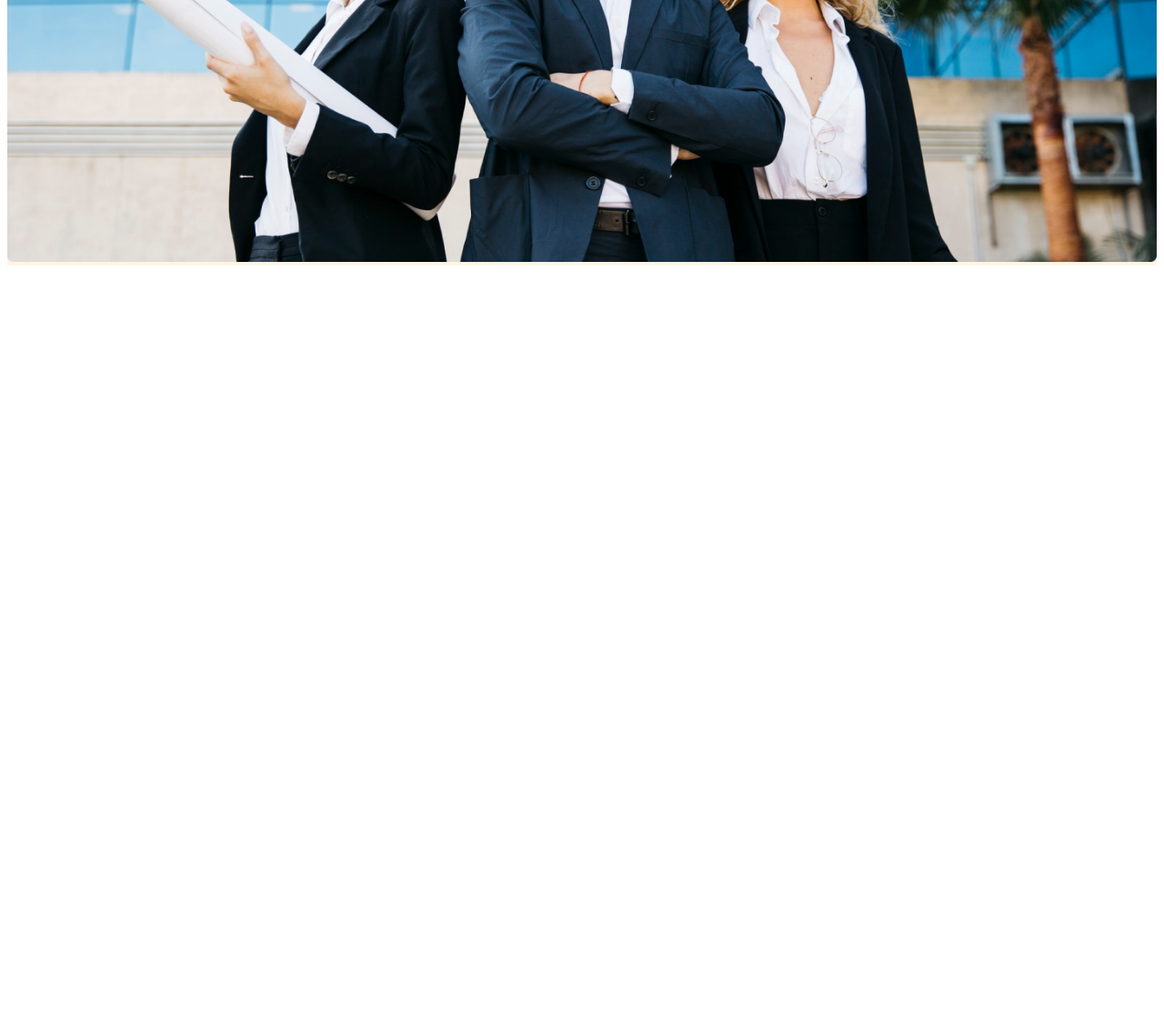
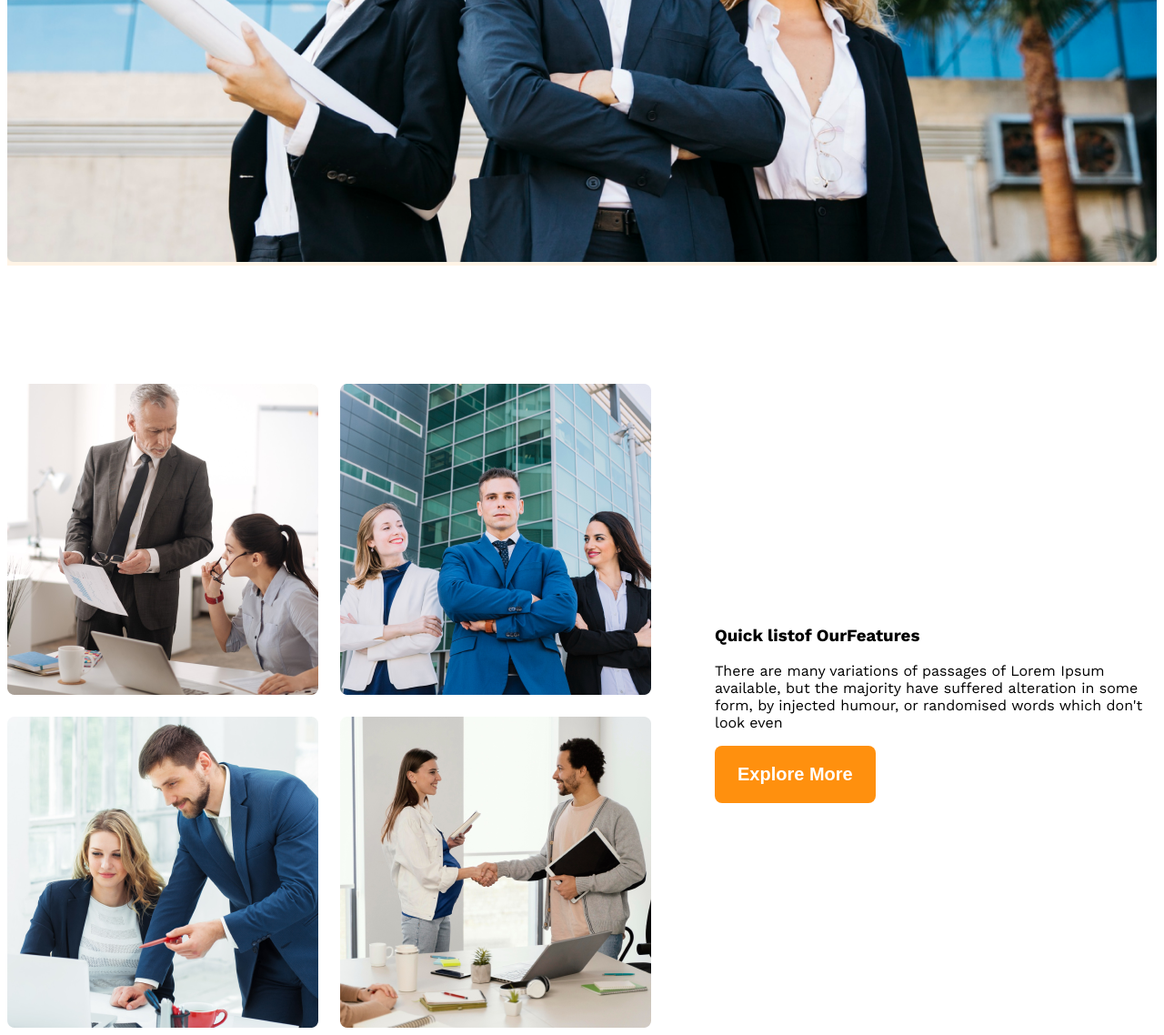
Before and after one commit to azad-ka/g3-architects-website, a plain HTML site: page index.html in a window 1280 px wide. Shown: the part 892-2030 px from the top of the page at 91% size. Before the commit the page ends 1192 px from the top, so only its background shows below. Drawn offline with nearby package versions, Linux system fonts and the light colour scheme.

Commit message:
added main

```diff
--- a/index.html
+++ b/index.html
@@ -32,7 +32,19 @@
         </div>
     </header>
     <main>
-
+        <section class="teams display-flex">
+            <div class="team-img-container">
+                <img src="images/team1.png" alt="">
+                <img src="images/team2.png" alt="">
+                <img src="images/team3.png" alt="">
+                <img src="images/team4.png" alt="">
+            </div>
+            <div class="our-features">
+                <h3 class="feature-title"><span>Quick list</span><span>of Our</span><span>Features</span></h3>
+                <p class="feature-description">There are many variations of passages of Lorem Ipsum available, but the majority have suffered alteration in some form, by injected humour, or randomised words which don't look even</p>
+                <button class="btn-primary">Explore More</button>
+            </div>
+        </section>
     </main>
     <footer>
 
--- a/styles/architects.css
+++ b/styles/architects.css
@@ -31,6 +31,13 @@
     font-weight: 600;
     border-radius: 8px;
     border: none;
+  }
+  main{
+    max-width: 1440px;
+    margin: 0 auto;
+  }
+  main > section{
+    margin-top: 130px;
   }
 
   /* header Styles */
@@ -72,7 +79,20 @@
     width: 100%;
   }
 
+  .teams{
+    align-items: center;
 
+  }
+  .team-img-container{
+    display: grid;
+    grid-template-columns: repeat(2, 1fr);
+    gap: 24px;
+  }
+
+  .our-features{
+    margin-left: 70px;
+    max-width: 530px;
+  }
 
 
 
```
